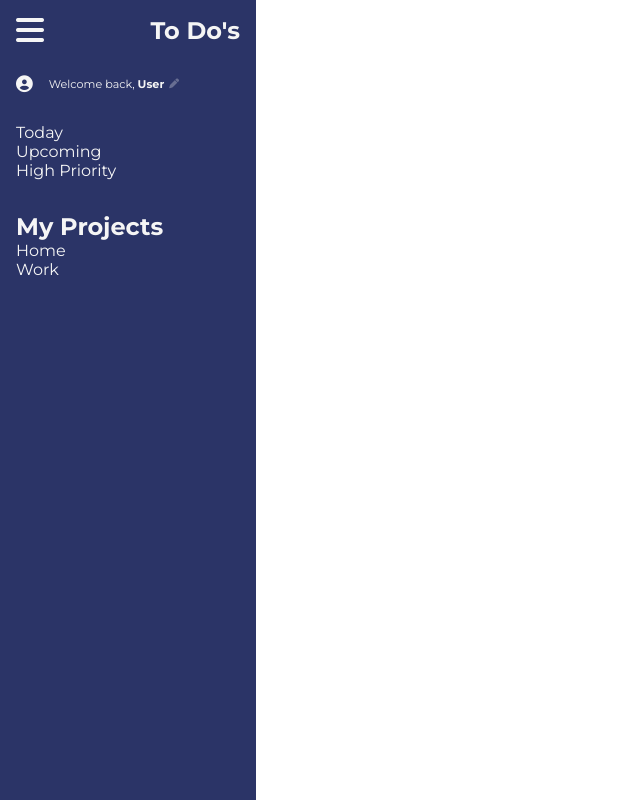
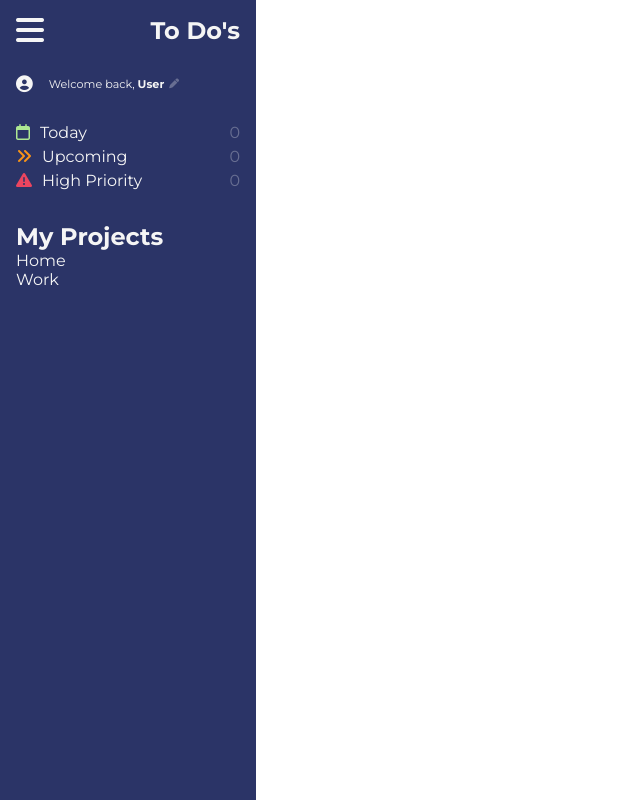
Before and after one commit to CarlosAndres41/project-todo-list, a website built with webpack: page dist/index.html in a window 1280 px wide. Shown: the whole page, without its empty margins (0-640 px from the left). Built offline with Linux system fonts and the light colour scheme.

Commit message:
Add style to .sidebar-notifications

```diff
--- a/src/style.css
+++ b/src/style.css
@@ -17,6 +17,7 @@ body {
     --orange: #f99417;
     --gray: #e8e2e2;
     --light-grey: #f5f5f5;
+    --green: #ade792;
 }
 
 .main-container {
@@ -54,3 +55,39 @@ body {
     padding-left: 5px;
     cursor: pointer;
 }
+
+.sidebar-notifications {
+    display: flex;
+    flex-direction: column;
+    gap: 5px;
+}
+
+.today,
+.upcoming,
+.high-priority {
+    display: flex;
+    align-items: center;
+    gap: 10px;
+}
+
+.today-logo {
+    color: var(--green);
+}
+
+.upcoming-logo {
+    color: var(--orange);
+}
+
+.priority-logo {
+    color: var(--red);
+}
+
+.notification {
+    opacity: 0.3;
+    margin-left: auto;
+    cursor: pointer;
+}
+
+.notif-text {
+    cursor: pointer;
+}
```
Also changed, not shown: dist/index.html, dist/main.js.
